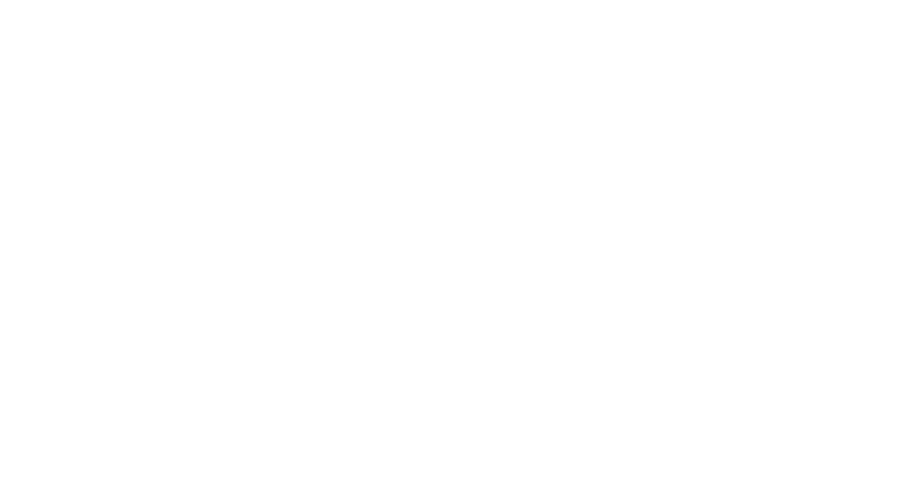
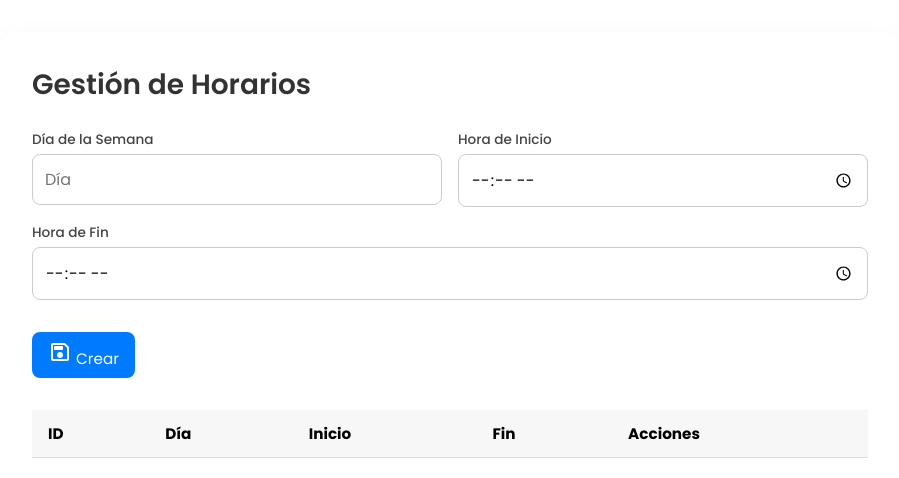
Before and after one commit to Erika05cristina/frontend, an Angular app: page /horarios in a window 1280 px wide. Before the commit this address led to /. Shown: the top 478 px of the page, without its empty margins (190-1089 px from the left). Built offline with nearby package versions, Linux system fonts and the light colour scheme; no server answers.

Commit message:
agregando servicio y componentes de horarios

```diff
--- /dev/null
+++ b/src/app/components/horarios/horarios.html
@@ -0,0 +1,61 @@
+<section class="container">
+  <h2>Gestión de Horarios</h2>
+
+  <form [formGroup]="form" (ngSubmit)="submit()" class="form">
+    <div class="form-field">
+      <label for="diaSemana">Día de la Semana</label>
+      <input id="diaSemana" type="text" formControlName="diaSemana" placeholder="Día" />
+    </div>
+
+    <div class="form-field">
+      <label for="horaInicio">Hora de Inicio</label>
+      <input id="horaInicio" type="time" formControlName="horaInicio" />
+    </div>
+
+    <div class="form-field">
+      <label for="horaFin">Hora de Fin</label>
+      <input id="horaFin" type="time" formControlName="horaFin" />
+    </div>
+
+    <div class="form-actions">
+      <button type="submit" class="btn primary">
+        <span class="material-symbols-rounded">save</span>
+        {{ editing() ? 'Actualizar' : 'Crear' }}
+      </button>
+      <button type="button" class="btn outline" *ngIf="editing()" (click)="cancel()">
+        <span class="material-symbols-rounded">cancel</span>
+        Cancelar
+      </button>
+    </div>
+  </form>
+
+  <table class="styled-table">
+    <thead>
+      <tr>
+        <th>ID</th>
+        <th>Día</th>
+        <th>Inicio</th>
+        <th>Fin</th>
+        <th>Acciones</th>
+      </tr>
+    </thead>
+    <tbody>
+      @for(horario of horarios(); track horario.id) {
+        <tr>
+          <td>{{ horario.id }}</td>
+          <td>{{ horario.diaSemana }}</td>
+          <td>{{ horario.horaInicio }}</td>
+          <td>{{ horario.horaFin }}</td>
+          <td>
+            <button class="btn icon" (click)="edit(horario)">
+              <span class="material-symbols-rounded">edit</span>
+            </button>
+            <button class="btn icon danger" (click)="delete(horario.id)">
+              <span class="material-symbols-rounded">delete</span>
+            </button>
+          </td>
+        </tr>
+      }
+    </tbody>
+  </table>
+</section>
--- /dev/null
+++ b/src/app/components/horarios/horarios.scss
@@ -0,0 +1,154 @@
+.container {
+  max-width: 900px;
+  margin: 2rem auto;
+  padding: 2rem;
+  background: #fff;
+  border-radius: 1rem;
+  box-shadow: 0 10px 30px rgba(0, 0, 0, 0.05);
+
+  h2 {
+    margin-bottom: 1.5rem;
+    font-size: 1.75rem;
+    font-weight: 600;
+    color: #333;
+  }
+}
+
+.form {
+  display: flex;
+  flex-wrap: wrap;
+  gap: 1rem;
+  margin-bottom: 2rem;
+
+  .form-field {
+    flex: 1 1 30%;
+    display: flex;
+    flex-direction: column;
+
+    label {
+      font-size: 0.85rem;
+      font-weight: 500;
+      color: #444;
+      margin-bottom: 0.25rem;
+    }
+
+    input {
+      padding: 0.75rem;
+      border: 1px solid #ccc;
+      border-radius: 0.5rem;
+      font-size: 1rem;
+      transition: border-color 0.2s;
+
+      &:focus {
+        border-color: #007bff;
+        outline: none;
+      }
+    }
+  }
+
+  .form-actions {
+    width: 100%;
+    display: flex;
+    gap: 1rem;
+    margin-top: 1rem;
+  }
+}
+
+.btn {
+  padding: 0.5rem 1rem;
+  font-size: 0.95rem;
+  border-radius: 0.5rem;
+  border: none;
+  cursor: pointer;
+  transition: background 0.2s;
+
+  &.primary {
+    background: #007bff;
+    color: white;
+
+    &:hover {
+      background: #0056b3;
+    }
+  }
+
+  &.outline {
+    background: white;
+    border: 1px solid #007bff;
+    color: #007bff;
+
+    &:hover {
+      background: #e6f0ff;
+    }
+  }
+
+  &.small {
+    padding: 0.25rem 0.5rem;
+    font-size: 0.85rem;
+  }
+
+  &.danger {
+    background: #dc3545;
+    color: white;
+
+    &:hover {
+      background: #b52b38;
+    }
+  }
+}
+
+.styled-table {
+  width: 100%;
+  border-collapse: collapse;
+  font-size: 0.95rem;
+
+  th, td {
+    padding: 0.75rem 1rem;
+    border-bottom: 1px solid #ddd;
+    text-align: left;
+  }
+
+  thead {
+    background-color: #f7f7f7;
+  }
+
+  tr:hover {
+    background-color: #f1f9ff;
+  }
+
+  td:last-child {
+    white-space: nowrap;
+    display: flex;
+    gap: 0.5rem;
+  }
+
+  .material-symbols-rounded {
+    font-size: 20px;
+    vertical-align: middle;
+  }
+
+  .btn.icon {
+    display: inline-flex;
+    align-items: center;
+    justify-content: center;
+    padding: 0.4rem;
+    width: 36px;
+    height: 36px;
+    border-radius: 50%;
+    font-size: 18px;
+    background-color: #f0f0f0;
+    color: #333;
+
+    &:hover {
+      background-color: #e0e0e0;
+    }
+
+    &.danger {
+      background-color: #ffe5e5;
+      color: #c62828;
+
+      &:hover {
+        background-color: #ffc9c9;
+      }
+    }
+  }
+}
--- /dev/null
+++ b/src/app/components/horarios/horarios.ts
@@ -0,0 +1,66 @@
+import { Component, ChangeDetectionStrategy, inject, signal } from '@angular/core';
+import { FormBuilder, Validators, ReactiveFormsModule } from '@angular/forms';
+import { CommonModule } from '@angular/common';
+import { Horarios as HorariosService, Horario } from '../../service/horarios';
+
+@Component({
+  selector: 'app-horarios',
+  standalone: true,
+  imports: [CommonModule, ReactiveFormsModule],
+  templateUrl: './horarios.html',
+  styleUrl: './horarios.scss',
+  changeDetection: ChangeDetectionStrategy.OnPush,
+})
+export class Horarios {
+  private fb = inject(FormBuilder);
+  private servicio = inject(HorariosService);
+
+  horarios = signal<Horario[]>([]);
+  editing = signal<Horario | null>(null);
+
+  form = this.fb.group({
+    diaSemana: ['', Validators.required],
+    horaInicio: ['', Validators.required],
+    horaFin: ['', Validators.required],
+  });
+
+  constructor() {
+    this.fetchHorarios();
+  }
+
+  fetchHorarios() {
+    this.servicio.getAll().subscribe(data => this.horarios.set(data));
+  }
+
+  submit() {
+    if (this.form.invalid) return;
+    const formValue = this.form.value as Omit<Horario, 'id'>;
+
+    if (this.editing()) {
+      const id = this.editing()!.id;
+      this.servicio.update(id, formValue).subscribe(() => {
+        this.fetchHorarios();
+        this.cancel();
+      });
+    } else {
+      this.servicio.create(formValue).subscribe(() => {
+        this.fetchHorarios();
+        this.form.reset();
+      });
+    }
+  }
+
+  edit(horario: Horario) {
+    this.editing.set(horario);
+    this.form.patchValue(horario);
+  }
+
+  delete(id: number) {
+    this.servicio.delete(id).subscribe(() => this.fetchHorarios());
+  }
+
+  cancel() {
+    this.editing.set(null);
+    this.form.reset();
+  }
+}
--- /dev/null
+++ b/src/app/service/horarios.ts
@@ -0,0 +1,38 @@
+import { Injectable, inject } from '@angular/core';
+import { HttpClient } from '@angular/common/http';
+import { Observable } from 'rxjs';
+
+export type Horario = {
+  id: number;
+  diaSemana: string;
+  horaInicio: string;
+  horaFin: string;
+};
+
+@Injectable({
+  providedIn: 'root',
+})
+export class Horarios {
+  private http = inject(HttpClient);
+  private readonly baseUrl = 'http://localhost:8080/api/horarios';
+
+  getAll(): Observable<Horario[]> {
+    return this.http.get<Horario[]>(this.baseUrl);
+  }
+
+  getById(id: number): Observable<Horario> {
+    return this.http.get<Horario>(`${this.baseUrl}/${id}`);
+  }
+
+  create(data: Omit<Horario, 'id'>): Observable<Horario> {
+    return this.http.post<Horario>(this.baseUrl, data);
+  }
+
+  update(id: number, data: Omit<Horario, 'id'>): Observable<Horario> {
+    return this.http.put<Horario>(`${this.baseUrl}/${id}`, { id, ...data });
+  }
+
+  delete(id: number): Observable<void> {
+    return this.http.delete<void>(`${this.baseUrl}/${id}`);
+  }
+}
```
Also changed, not shown: src/app/app.routes.ts (+6 -17 lines).
